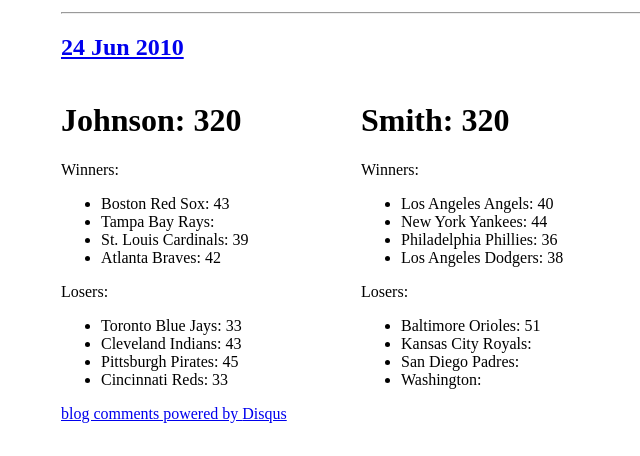
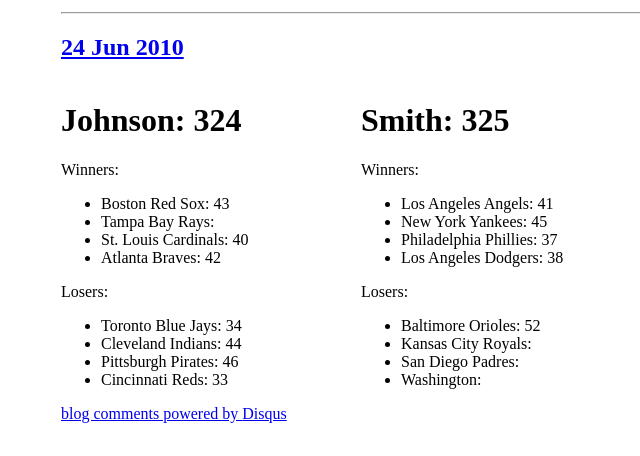
Before and after one commit to travisj/thebet, a Jekyll site: the page built from _posts/2010-06-24-Results.markdown, in a window 1280 px wide. Shown: the part 247-703 px from the top of the page, without its empty margins (279-919 px from the left). Built offline with Jekyll 4.4.1, drawn with Linux system fonts in a browser that asks for light colours; nearby versions of some CDN libraries; Markdown is read by kramdown in place of the engine named in the settings; comment, search, counter and statistics services are not loaded.

Commit message:
adding todays results

```diff
--- a/_posts/2010-06-24-Results.markdown
+++ b/_posts/2010-06-24-Results.markdown
@@ -1,21 +1,21 @@
 ---
 layout: post
-johnson: 320
-smith: 320
-tor: 33
-cle: 43
+johnson: 324
+smith: 325
+tor: 34
+cle: 44
 bos: 43
 tb: 42
-pit: 45
+pit: 46
 cin: 33
-stl: 39
+stl: 40
 atl: 42
-bal: 51
+bal: 52
 kc: 43
-nyy: 44
-laa: 40
+nyy: 45
+laa: 41
 sd: 29
-wsh: 39
-phi: 36
+wsh: 40
+phi: 37
 lad: 38
 ---
```
